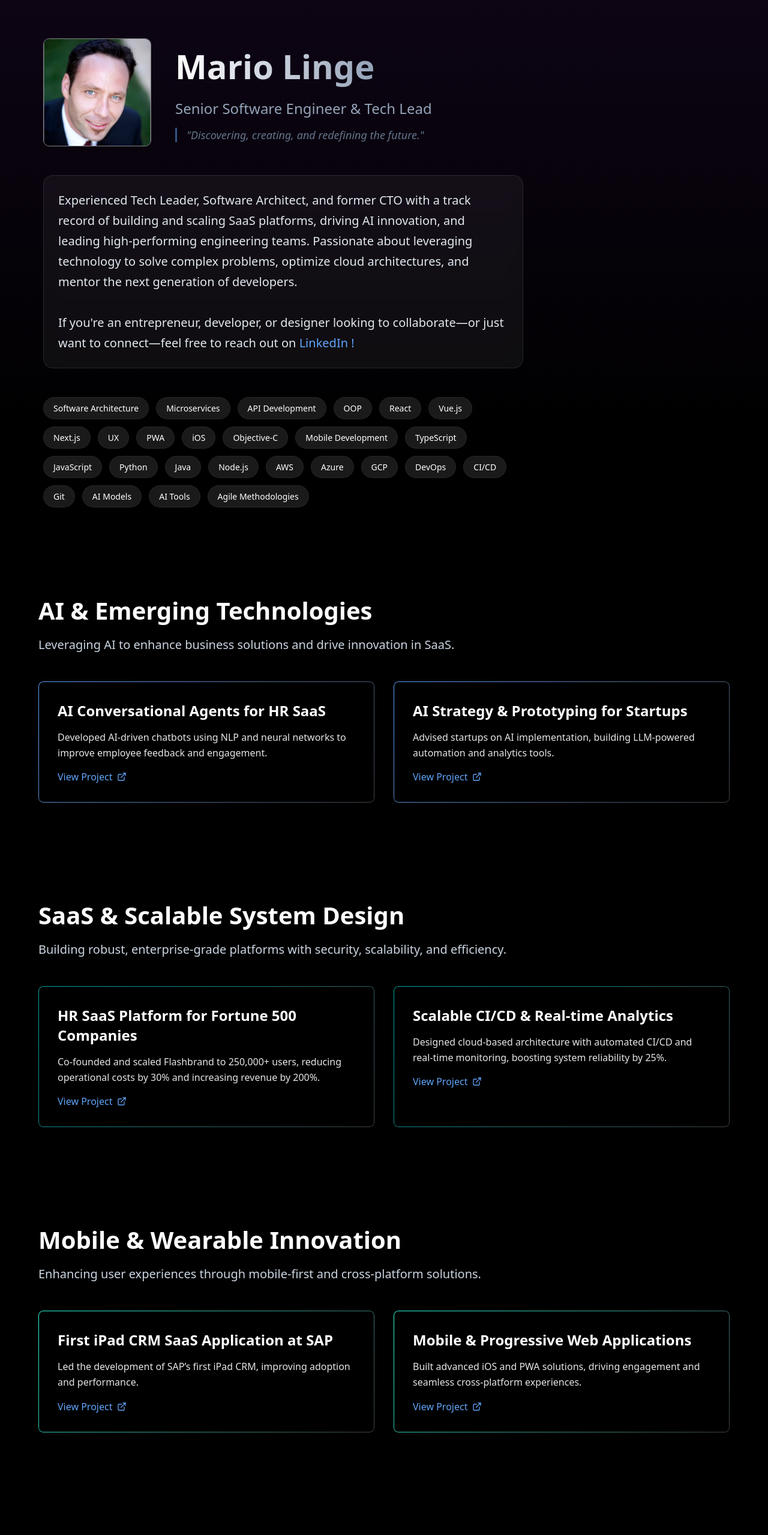
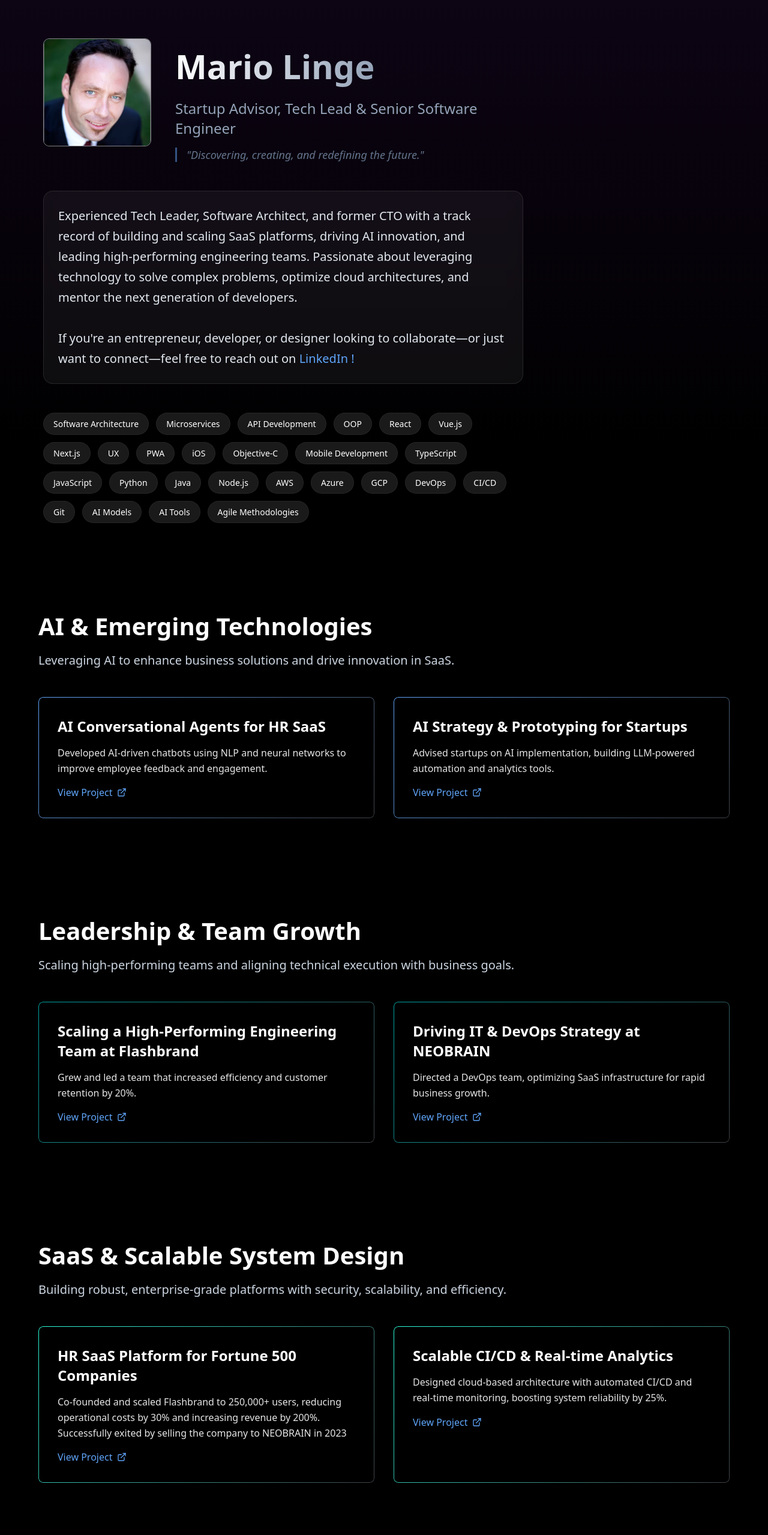
Before and after one commit to majonation/majonation.github.io, a plain HTML site: page index.html in a window 1280 px wide. Shown: the top 2559 px of the page at 60% size. Drawn offline with nearby package versions, Linux system fonts and the light colour scheme.

Commit message:
favicon links

```diff
--- a/index.html
+++ b/index.html
@@ -15,14 +15,30 @@
 
       gtag("config", "G-CRDDT9HGH9");
     </script>
+    <link
+      rel="icon"
+      type="img/favicon/png"
+      href="/favicon-96x96.png"
+      sizes="96x96"
+    />
+    <link rel="icon" type="img/favicon/svg+xml" href="/favicon.svg" />
+    <link rel="shortcut icon" href="img/favicon/favicon.ico" />
+    <link
+      rel="apple-touch-icon"
+      sizes="180x180"
+      href="img/favicon/apple-touch-icon.png"
+    />
+
     <meta charset="UTF-8" />
     <meta name="viewport" content="width=device-width, initial-scale=1.0" />
 
     <!-- Primary Meta Tags -->
-    <title>Mario Linge - Senior Software Engineer & Tech Lead</title>
+    <title>
+      Mario Linge - Startup Advisor, Tech Lead & Senior Software Engineer
+    </title>
     <meta
       name="title"
-      content="Mario Linge - Senior Software Engineer & Tech Lead"
+      content="Mario Linge - Startup Advisor, Tech Lead & Senior Software Engineer"
     />
     <meta
       name="description"
@@ -30,7 +46,7 @@
     />
     <meta
       name="keywords"
-      content="Software Development, Architecture, Cloud Computing, AWS, Azure, GCP, DevOps, Mobile Development, AI, React, Vue.js, TypeScript, Node.js"
+      content="Startup Advisor, Tech Lead, Senior Software Engineer, Software Architecture, Cloud Computing, AWS, Azure, GCP, DevOps, Mobile Development, AI, React, Vue.js, TypeScript, Node.js"
     />
     <meta name="author" content="Mario Linge" />
     <meta name="robots" content="index, follow" />
@@ -40,11 +56,11 @@
     <meta property="og:url" content="https://mariolinge.com/" />
     <meta
       property="og:title"
-      content="Mario Linge - Senior Software Engineer & Tech Lead"
+      content="Mario Linge - Startup Advisor, Tech Lead & Senior Software Engineer"
     />
     <meta
       property="og:description"
-      content="Senior Software Engineer and Tech Lead specializing in TypeScript, React, Node.js, AWS, and Cloud Architecture. Experienced in building scalable web applications and leading development teams."
+      content="Startup Advisor, Tech Lead & Senior Software Engineer specializing in AI, Next.js, TypeScript, React,  Azure, and Cloud Architecture. Experienced in building scalable web applications,  Ai solutions and leading development teams."
     />
     <meta property="og:image" content="/img/profile.avif" />
 
@@ -53,11 +69,11 @@
     <meta property="twitter:url" content="https://mariolinge.com/" />
     <meta
       property="twitter:title"
-      content="Mario Linge - Senior Software Engineer & Tech Lead"
+      content="Mario Linge - Startup Advisor, Tech Lead & Senior Software Engineer"
     />
     <meta
       property="twitter:description"
-      content="Senior Software Engineer and Tech Lead specializing in TypeScript, React, Node.js, AWS, and Cloud Architecture. Experienced in building scalable web applications and leading development teams."
+      content="Startup Advisor, Tech Lead & Senior Software Engineer specializing in AI, Next.js, TypeScript, React,  Azure, and Cloud Architecture. Experienced in building scalable web applications,  Ai solutions and leading development teams."
     />
     <meta property="twitter:image" content="/img/profile.avif" />
 
@@ -92,7 +108,9 @@
                     <i data-lucide="linkedin"></i>
                   </a>
                 </div>
-                <p class="job-title">Senior Software Engineer & Tech Lead</p>
+                <p class="job-title">
+                  Startup Advisor, Tech Lead & Senior Software Engineer
+                </p>
                 <blockquote class="hero-quote">
                   "Discovering, creating, and redefining the future."
                 </blockquote>
--- a/script.js
+++ b/script.js
@@ -27,6 +27,29 @@ const sections = [
     ],
   },
   {
+    title: 'Leadership & Team Growth',
+    subtitle:
+      'Scaling high-performing teams and aligning technical execution with business goals.',
+    projects: [
+      {
+        title: 'Scaling a High-Performing Engineering Team at Flashbrand',
+        description:
+          'Grew and led a team that increased efficiency and customer retention by 20%.',
+        link: 'https://www.linkedin.com/in/mariolinge/',
+        background:
+          'https://images.unsplash.com/photo-1573164713988-8665fc963095?auto=format&fit=crop&q=80&w=800',
+      },
+      {
+        title: 'Driving IT & DevOps Strategy at NEOBRAIN',
+        description:
+          'Directed a DevOps team, optimizing SaaS infrastructure for rapid business growth.',
+        link: 'https://www.linkedin.com/in/mariolinge/',
+        background:
+          'https://images.unsplash.com/photo-1542744173-05336fcc7ad4?auto=format&fit=crop&q=80&w=800',
+      },
+    ],
+  },
+  {
     title: 'SaaS & Scalable System Design',
     subtitle:
       'Building robust, enterprise-grade platforms with security, scalability, and efficiency.',
@@ -34,8 +57,8 @@ const sections = [
       {
         title: 'HR SaaS Platform for Fortune 500 Companies',
         description:
-          'Co-founded and scaled Flashbrand to 250,000+ users, reducing operational costs by 30% and increasing revenue by 200%.',
-        link: 'https://www.linkedin.com/in/mariolinge/',
+          'Co-founded and scaled Flashbrand to 250,000+ users, reducing operational costs by 30% and increasing revenue by 200%. Successfully exited by selling the company to NEOBRAIN in 2023',
+        link: 'https://www.prnewswire.com/news-releases/neobrain-acquires-san-francisco-based-hr-performance-company-flashbrand-to-strengthen-its-ai-powered-talent-management-solution-and-establish-itself-in-the-us-301843248.html?utm_source=chatgpt.com',
         background:
           'https://images.unsplash.com/photo-1519389950473-47ba0277781c?auto=format&fit=crop&q=80&w=800',
       },
@@ -50,7 +73,7 @@ const sections = [
     ],
   },
   {
-    title: 'Mobile & Wearable Innovation',
+    title: 'Mobile Innovation',
     subtitle:
       'Enhancing user experiences through mobile-first and cross-platform solutions.',
     projects: [
@@ -73,28 +96,23 @@ const sections = [
     ],
   },
   {
-    title: 'Leadership & Team Growth',
+    title: ' Wearable Innovation',
     subtitle:
-      'Scaling high-performing teams and aligning technical execution with business goals.',
+      'Experimenting with newest wearable technologies.',
     projects: [
       {
-        title: 'Scaling a High-Performing Engineering Team at Flashbrand',
+        title: 'First SAP Apple Watch App',
         description:
-          'Grew and led a team that increased efficiency and customer retention by 20%.',
-        link: 'https://www.linkedin.com/in/mariolinge/',
+          'The Red Dot Award-winning project "SAP Perfect Meeting with Customer" is a smartwatch application that provides sales representatives with timely and relevant customer information during meetings.',
+        link: 'https://www.red-dot.org/project/sap-perfect-meeting-with-customer-14930',
         background:
-          'https://images.unsplash.com/photo-1573164713988-8665fc963095?auto=format&fit=crop&q=80&w=800',
-      },
-      {
-        title: 'Driving IT & DevOps Strategy at NEOBRAIN',
-        description:
-          'Directed a DevOps team, optimizing SaaS infrastructure for rapid business growth.',
-        link: 'https://www.linkedin.com/in/mariolinge/',
-        background:
-          'https://images.unsplash.com/photo-1542744173-05336fcc7ad4?auto=format&fit=crop&q=80&w=800',
+          'https://images.unsplash.com/photo-1518770660439-4636190af475?auto=format&fit=crop&q=80&w=800',
       },
     ],
   },
+
+
+
 ];
 // Initialize page
 document.addEventListener('DOMContentLoaded', () => {
--- a/style.css
+++ b/style.css
@@ -309,6 +309,13 @@ h1 {
     rgba(156, 163, 175, 0.4) 100%
   );
 }
+.project-card-color-4::before {
+  background: linear-gradient(
+    135deg,
+    #db60fa 0%,
+    rgba(156, 163, 175, 0.4) 100%
+  );
+}
 
 .project-card::before {
   content: '';
```
Also changed, not shown: img/favicon/apple-touch-icon.png (added), img/favicon/favicon-96x96.png (added), img/favicon/favicon.ico (added), img/favicon/site.webmanifest (added), img/favicon/web-app-manifest-192x192.png (added), img/favicon/web-app-manifest-512x512.png (added), 1 other file.
